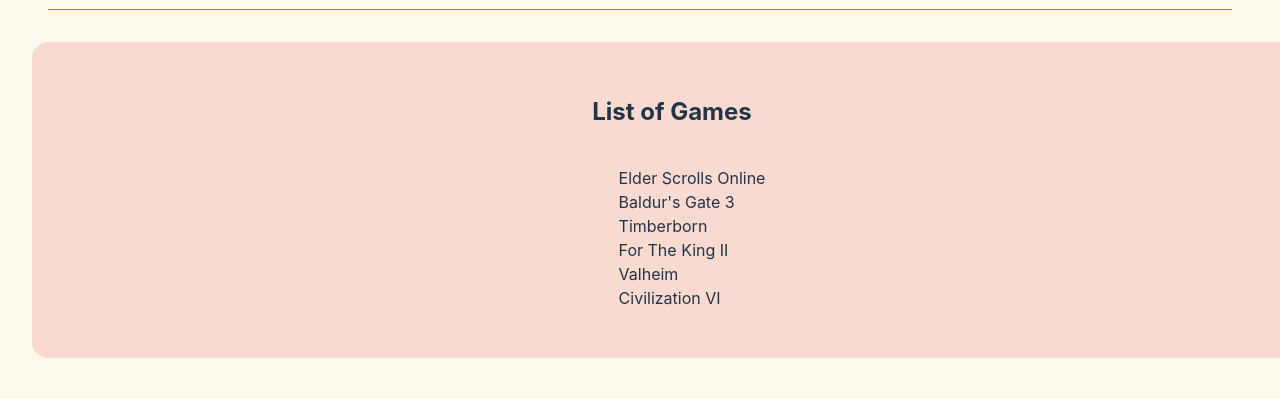
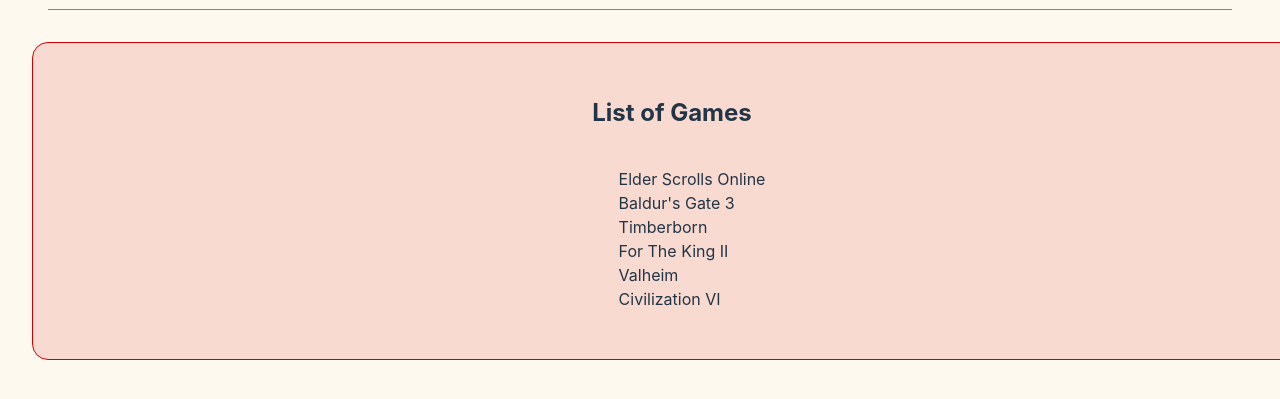
Before and after one commit to bucky-13/git-workflow-hobbies, a website built with Vite: page index.html in a window 1280 px wide. Shown: the part 51-450 px from the top of the page. Built offline with nearby package versions, Linux system fonts and the light colour scheme.

Commit message:
fixed games section border

```diff
--- a/style.css
+++ b/style.css
@@ -62,7 +62,7 @@
   flex-direction: column;
   justify-content: center;
   align-items: center;
-  border: 1px dashed solid black;
+  border: 1px solid #cc0000;
   border-radius: 16px;
   padding: 2rem;
   background-color: #cc000020;
```
